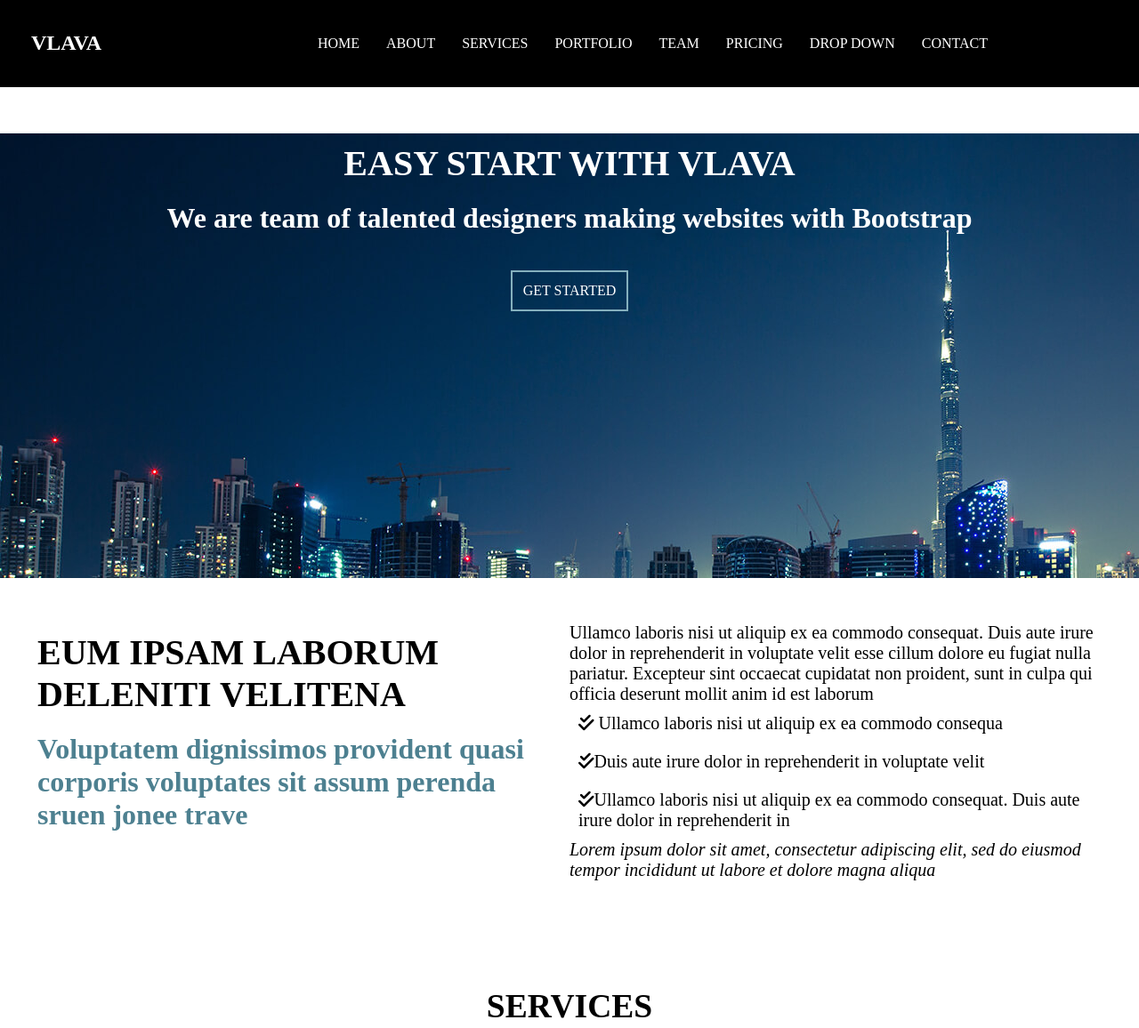
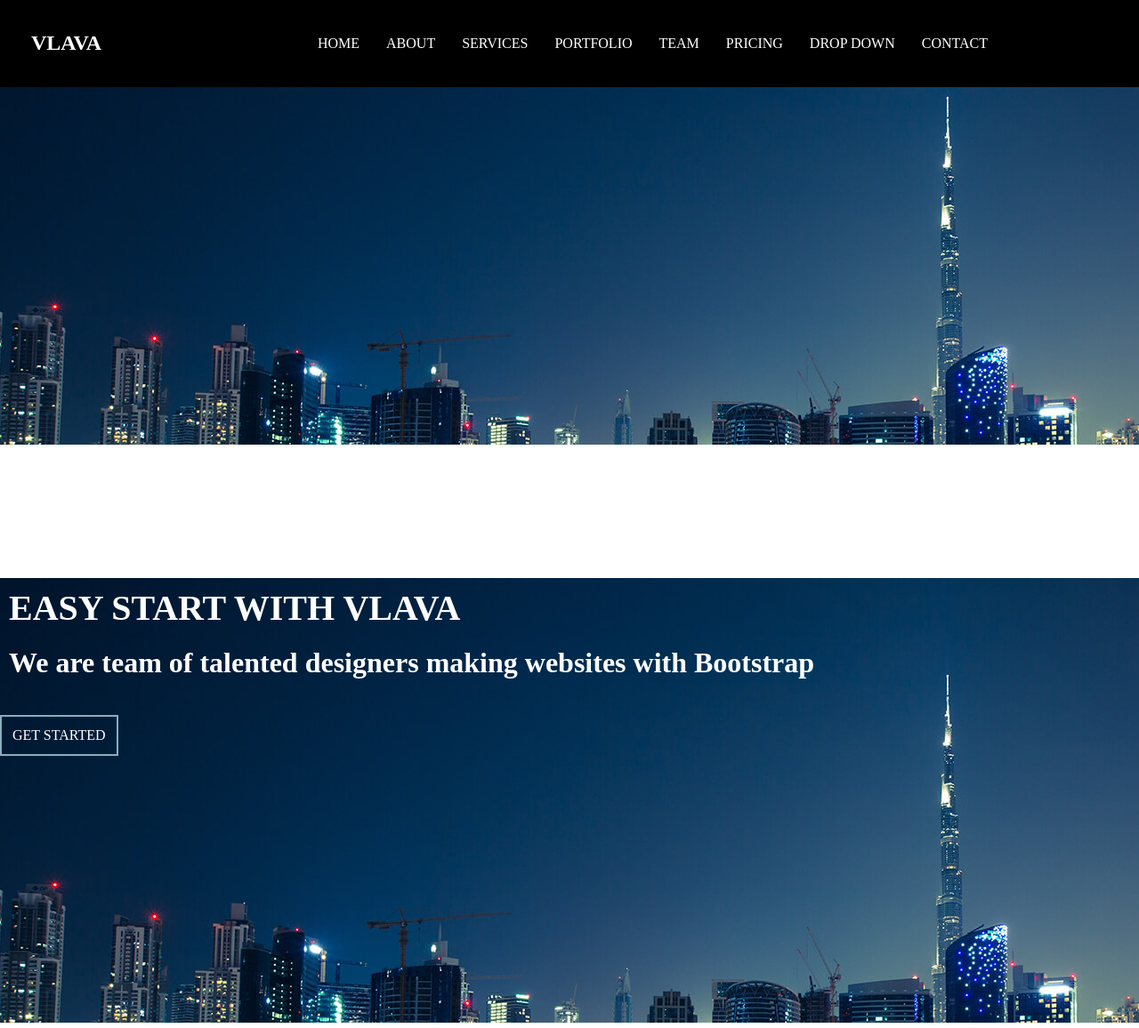
Before and after one commit to sekar004845/Website-1, a plain HTML site: page index.html in a window 1280 px wide. Shown: the top 1156 px of the page at 89% size. Drawn offline with Linux system fonts and the light colour scheme.

Commit message:
Update index.html

```diff
--- a/index.html
+++ b/index.html
@@ -28,18 +28,27 @@
 				 </ul>
                 </div>
 		 </div>
-		           <div class="header">
-		            <div class="heading1">
-                         <h3>EASY START WITH VLAVA</h3>
-						 <h4>We are team of talented designers making websites with Bootstrap</h4>
-					</div>
-					<div class="button">
-					  <p><a href="button">GET STARTED</a></p>
-					</div>
-				   </div>
 		</div>
-	  </div>
-   </section>
+	   </div>
+	  </section>
+		        <section class="section">
+	               <div class="container">
+	                 <div class="row100">
+		               <div class="column101">
+		                 <div class="heading1">
+                           <h3 class="easy">EASY START WITH VLAVA</h3>
+						   <h4 class="easy">We are team of talented designers making websites with Bootstrap</h4>
+
+					     </div>
+						 <div class="button">
+					       <p><a href="#">GET STARTED</a></p>
+					     </div>
+					   </div>
+
+                      </div>
+                    </div>
+                 </section>
+
              <section class="section1">
 	             <div class="container1">
 	               <div class="row1">
@@ -202,6 +211,11 @@
                                                                 </div>
                                                                   <div class="image">
                                                                     <div class="img1"><img src="image/portfolio-1.jpg"></div>
+
+
+
+
+
                                                                     <div class="img1"><img src="image/portfolio-2.jpg"></div>
                                                                     <div class="img1"><img src="image/portfolio-3.jpg"></div>
                                                                     <div class="img1"><img src="image/portfolio-4.jpg"></div>
@@ -514,3 +528,8 @@
 																																			  <div class="copyright">
 																																			    <i class="fa fa-copyright" aria-hidden="true"></i>Copyright<b> Vlava.</b> All Rights Reserved<br>Designed by <strong>R.Sekar</strong>
 																																		  </div>
+																																		     <div class="finish">
+																																			   <a href="finish"><i class="fa fa-arrow-up" aria-hidden="true"></i></a>
+																																			  </div>
+																																		</div>
+																																	 </section>
```
